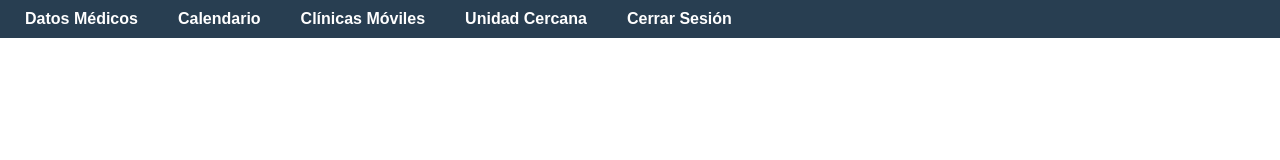
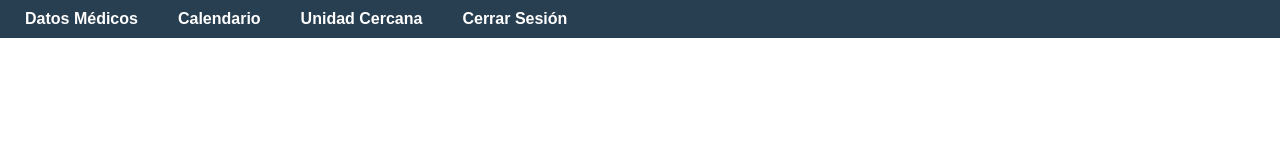
Before and after one commit to Moises-GP/MedicalBot, a plain HTML site: page lobby.html in a window 1280 px wide. Shown: the top 160 px of the page. Drawn offline with Linux system fonts and the light colour scheme.

Commit message:
Update lobby.html

```diff
--- a/lobby.html
+++ b/lobby.html
@@ -15,7 +15,6 @@
         <ul class="nav-links">
             <li><a href="datos-medicos.html">Datos Médicos</a></li>
             <li><a href="calendario.html">Calendario</a></li>
-            <li><a href="clinicas-moviles.html">Clínicas Móviles</a></li>
             <li><a href="unidad-cercana.html">Unidad Cercana</a></li>
             <li><a href="index.html" id="logout">Cerrar Sesión</a></li>
         </ul>
```
